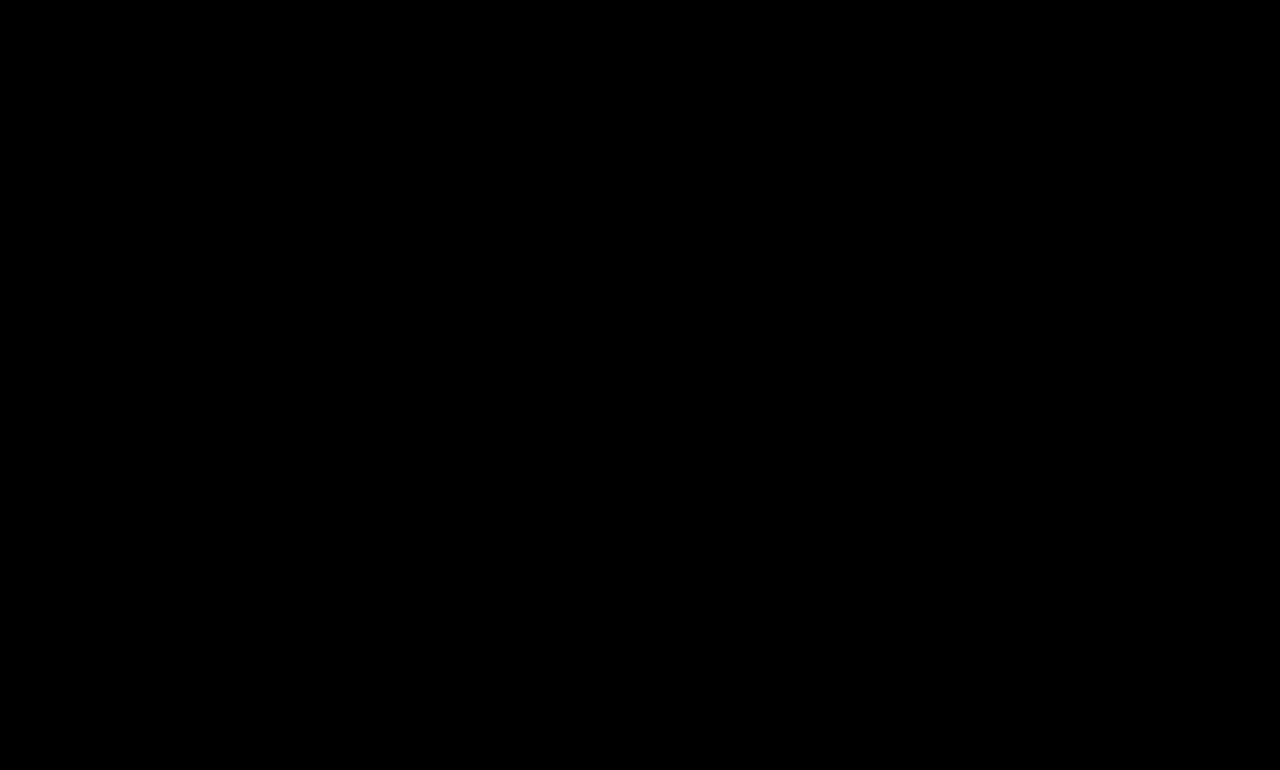
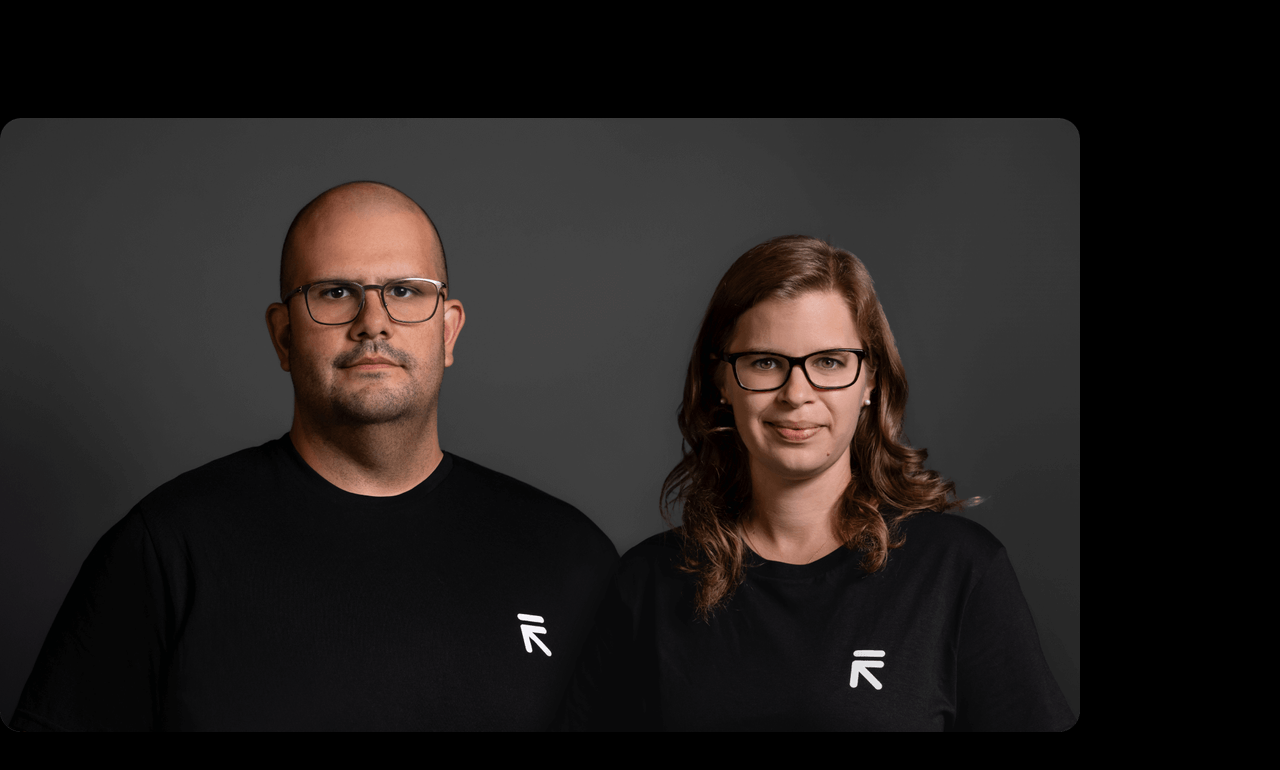
Before and after one commit to chaudhary64/Refokus, a React (Vite) app: page /about in a window 1280 px wide. Shown: the part 9969-10739 px from the top of the page. Before the commit the page ends 10111 px from the top, so only its background shows below. Built offline with nearby package versions, Linux system fonts and the light colour scheme.

Commit message:
Implemented the Steffi&Leo section

```diff
--- a/src/Components/About/About.jsx
+++ b/src/Components/About/About.jsx
@@ -213,6 +213,22 @@ const About = () => {
           less time, and with a better experience for everyone involved.
         </p>
       </div>
+      <section id="Steffi&Leo" className="mt-16">
+        <img
+          className="h-96 ml-10"
+          src="/src/assets/images/about/17.png"
+          alt=""
+        />
+        <div className="mt-10 text-white px-20 flex justify-between">
+          <p className="text-2xl min-w-fit leading-none">
+            Steffi & Leo <br /> Refokus Founders
+          </p>
+          <p className="text-6xl max-w-[65%] leading-[0.9]">
+            “Our goal is to create websites that tell stories, making them stand
+            out in a digital world where uniqueness is increasingly rare.”
+          </p>
+        </div>
+      </section>
     </section>
   );
 };
```
